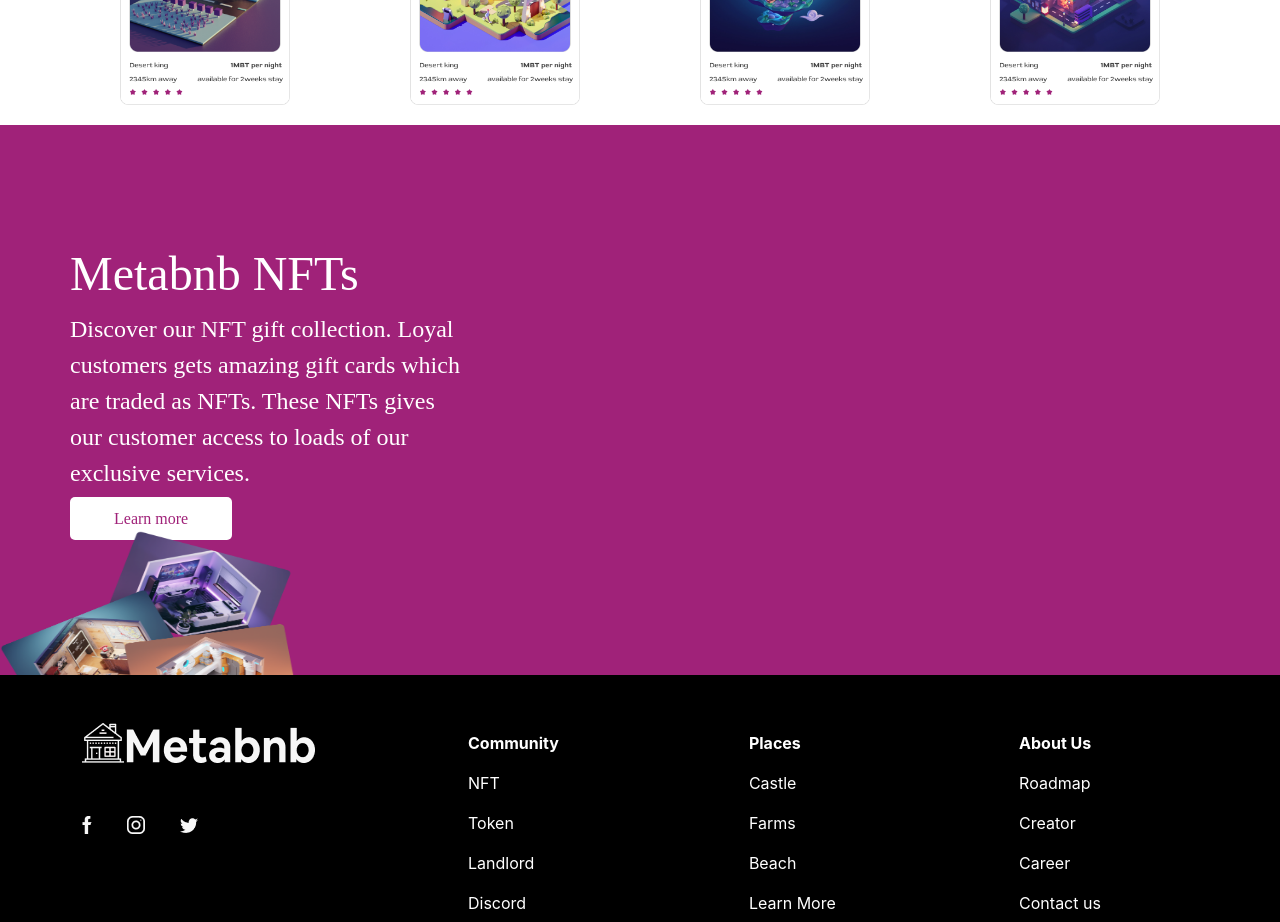
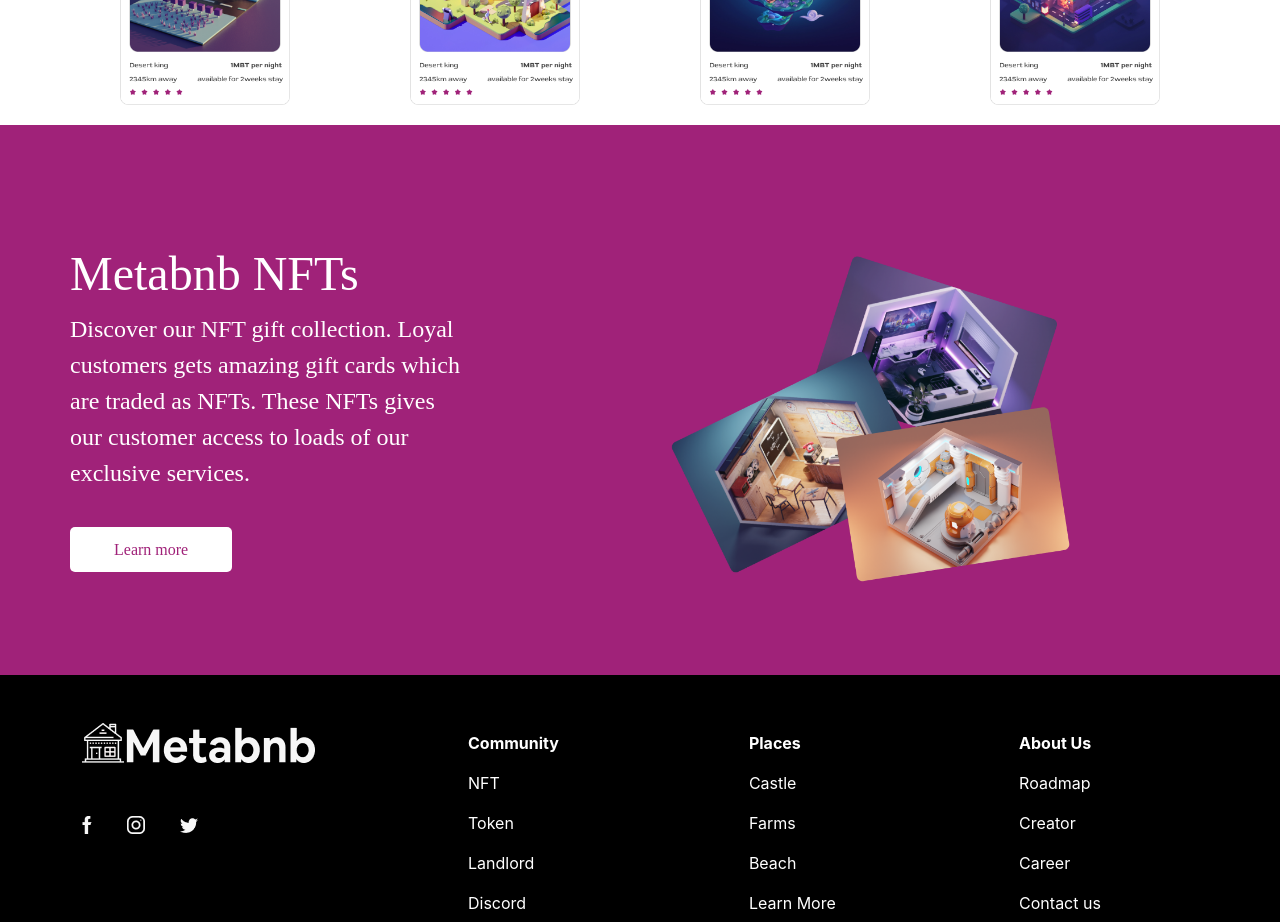
Before and after one commit to Emmaxfans/meta-bnb, a React (Create React App) app: page / in a window 1280 px wide. Shown: the part 1520-2442 px from the top of the page. Built offline with nearby package versions, Linux system fonts and the light colour scheme.

Commit message:
feat: changing the width size of the image before the footer

```diff
--- a/src/component/Footer.js
+++ b/src/component/Footer.js
@@ -23,7 +23,7 @@
         <div className='col-lg-6 md-6 sm-6 footer-con2'>
         <table className="table table table-borderless  text-white">
         <thead className="">
-<tr cl>
+<tr>
 <th scope="col" className=''>Community</th>
 <th scope="col">Places</th>
 <th scope="col">About Us</th>
--- a/src/pages/Body.js
+++ b/src/pages/Body.js
@@ -78,12 +78,12 @@
         cards which are traded as NFTs. These NFTs gives our customer access
         to loads of our exclusive services.
       </p>
-      <a className="home-end-button" href="/#"> Learn more </a>
+      <button className="home-end-button">Learn more</button>
         </div>
 
-        <div className=''>
-       <img className='three-pic' src='../images/three-pic.png' alt='three-pic' />
-    </div>
+        <div className='con-pic'>
+          <img className='three-pic img-fluid' src='../images/three-pic.png' alt='three-pic' />
+        </div>
 
     </div>
   </div>
--- a/src/pages/body.css
+++ b/src/pages/body.css
@@ -23,12 +23,21 @@
 }
 
 .three-pic{
-  display: flex;
+  /* display: flex; */
   /* width: 80%; */
-  width: 300px;
-  height: 200px;
-  /* margin-left: 100px; */
+  width: 400px;
+  /* height: 200px; */
+  margin-left: 200px;
+  margin-top: 80px;
 }
+
+.con-pic{
+  display: block;
+  align-items: right;
+  justify-content: right;
+  text-align: right;
+}
+
 .metax{
   padding: 70px 0px 0px 70px;
 }
@@ -77,10 +86,10 @@
 }
 
 .metaxx{
-  /* display: flex; */
-  /* flex-direction: row; */
+  display: flex;
+  flex-direction: row;
   /* align-items: center; */
-  justify-content: space-evenly;
+  /* justify-content: space-evenly; */
 }
 
 
@@ -210,8 +219,9 @@
 }
 
 .home-end-button {
-  font-family: 'Red Rose';
+font-family: 'Red Rose';
 font-style: normal;
+border: none;
 font-weight: 400;
 font-size: 16px;
 background-color: white;
@@ -221,6 +231,7 @@
 color:#A02279;
 border-radius: 5px;
 padding: 13px 44px;
+margin-top: 20px;
 }
 
 
```
